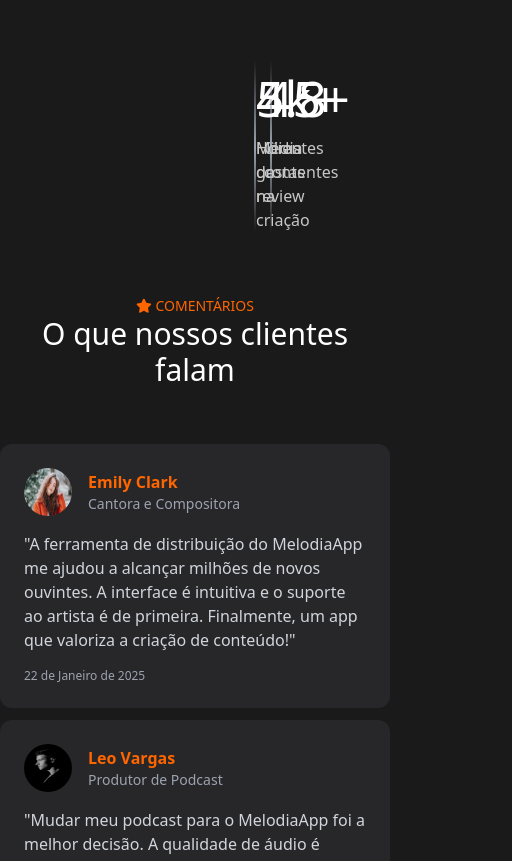
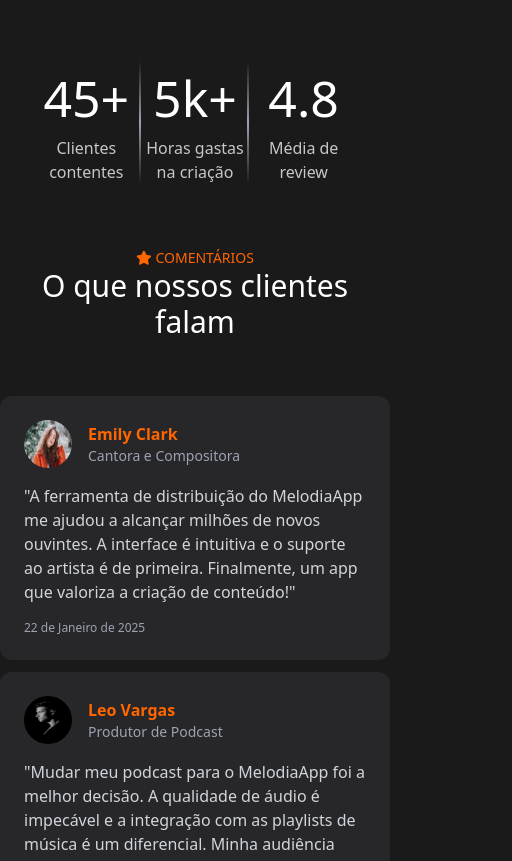
Before and after one commit to tigrelau/MelodiaApp, a plain HTML site: page index.html in a window 390 px wide. Shown: the part 2743-3604 px from the top of the page, 512 px wide, since content can reach past the window. Drawn offline with nearby package versions, Linux system fonts and the light colour scheme.

Commit message:
add/comments responsive

```diff
--- a/index.html
+++ b/index.html
@@ -390,7 +390,7 @@
 
       <!-- Parte das avaliações -->
 
-      <section class="px-64 sm:px-8 md:px-16 lg:px-32 mt-12 mb-16">
+      <section class="px-8 sm:px-8 md:px-16 lg:px-32 mt-12 mb-16">
         <div class="grid grid-cols-3 text-center ">
           <div class="relative px-2">
             <div class="text-white text-[50px] ">45+</div>
@@ -420,7 +420,7 @@
           O que nossos clientes falam
         </h1>
 
-        <section class="grid md:grid-cols-3 gap-3 pb-10 ">
+        <section class="grid grid-cols-1 sm:grid-cols-2 md:grid-cols-3 gap-3 pb-10 ">
           <div class="p-6 bg-zinc-800 rounded-xl transition duration-300 hover:shadow-[0_0_10px_rgba(255,255,255,0.2)]">
             <div class="flex items-center space-x-4">
               <img class="w-12 h-12 rounded-full" src="./img/emily.jpg" alt="Foto de Perfil">
@@ -519,7 +519,6 @@
           </div>
           </section>
 
-          <div></div>
     </div>
     <script src="/src/js/script.js"></script>
   </body>
```
